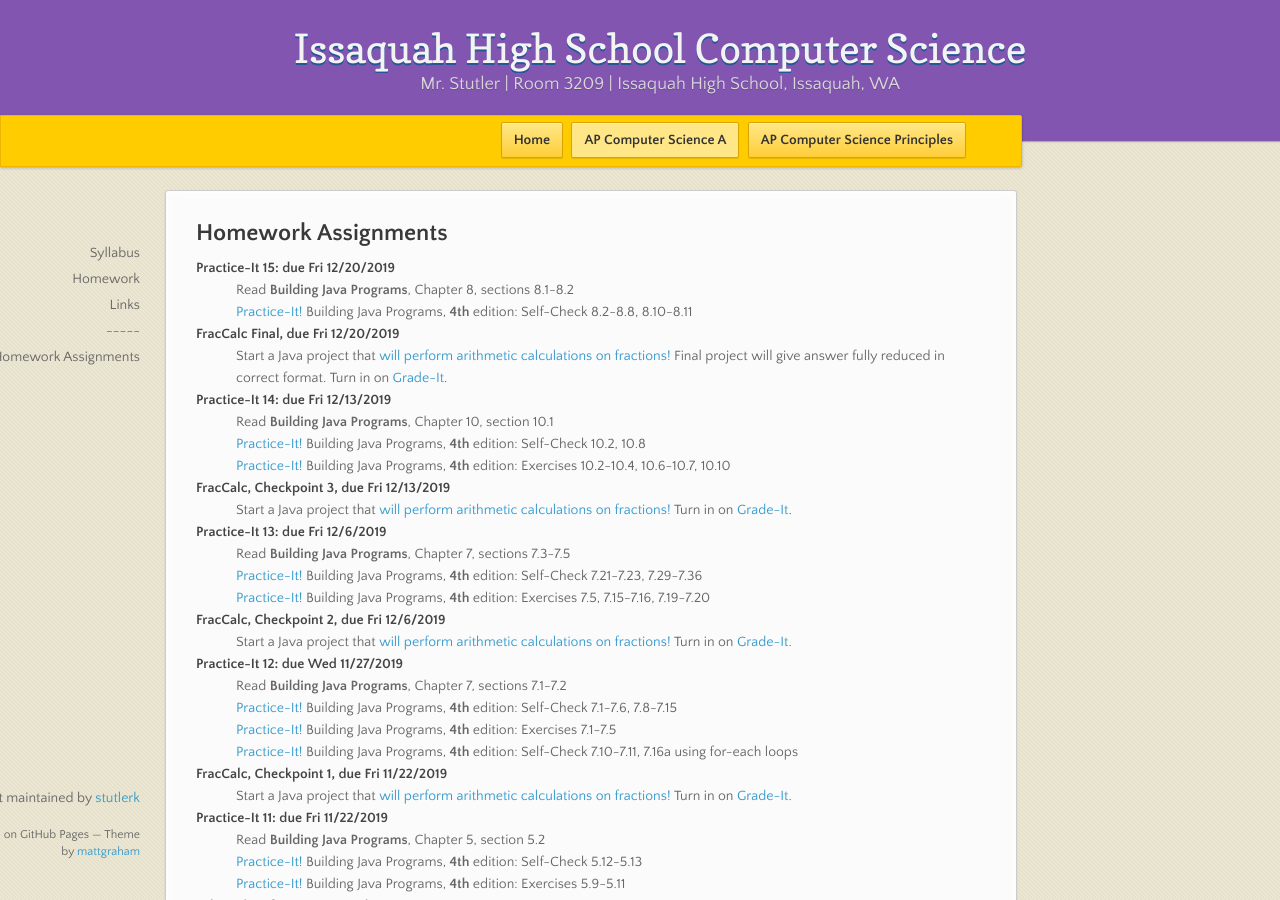
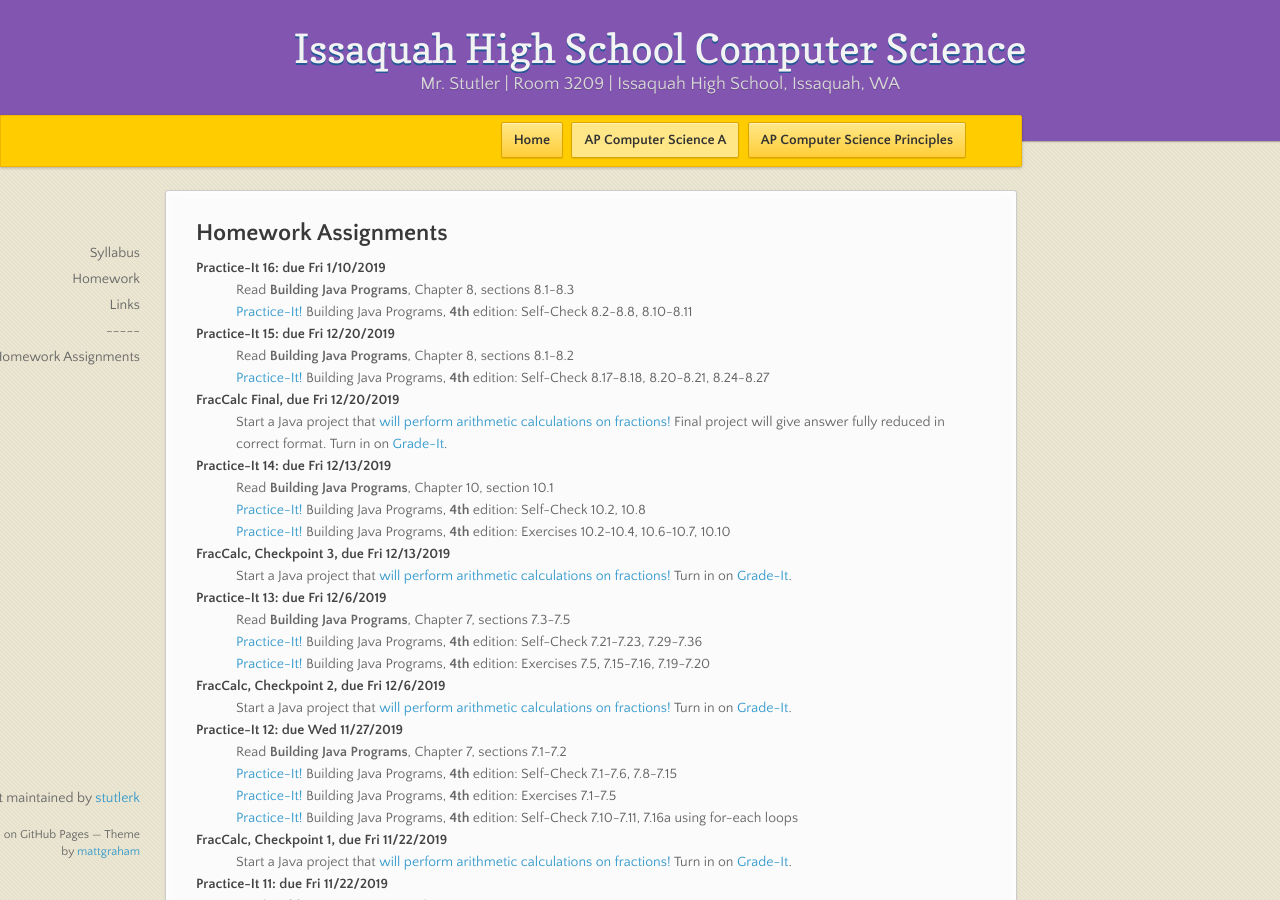
Before and after one commit to stutlerk/ihs-website, a Jekyll site: the page built from _apcsa/homework.html, in a window 1280 px wide and 900 px high. Built offline with Jekyll 4.4.1, drawn with Linux system fonts in a browser that asks for light colours; nearby versions of some CDN libraries.

Commit message:
Update homework.html

```diff
--- a/_apcsa/homework.html
+++ b/_apcsa/homework.html
@@ -11,9 +11,14 @@ layout: course
     <dd><a href="https://issaquahwednet-my.sharepoint.com/personal/stutlerk_issaquah_wednet_edu/_layouts/15/guestaccess.aspx?docid=00f746ca063ec4fe89aaef3ed6d400941&authkey=AeHXKIjD7VBW10XG1QzwDCU">Computer history report assignment</a></dd>
     -->
 
+    <dt>Practice-It 16: due Fri 1/10/2019</dt>
+    <dd>Read <b>Building Java Programs</b>, Chapter 8, sections 8.1-8.3</dd>
+    <dd><a href="https://practiceit.cs.washington.edu/" target="_blank">Practice-It!</a> Building Java Programs, <b>4th</b> edition: Self-Check 8.2-8.8, 8.10-8.11</dd>
+    <!-- <dd><a href="https://practiceit.cs.washington.edu/" target="_blank">Practice-It!</a> Building Java Programs, <b>4th</b> edition: Exercises 10.2-10.4, 10.6-10.7, 10.10</dd> -->
+
     <dt>Practice-It 15: due Fri 12/20/2019</dt>
     <dd>Read <b>Building Java Programs</b>, Chapter 8, sections 8.1-8.2</dd>
-    <dd><a href="https://practiceit.cs.washington.edu/" target="_blank">Practice-It!</a> Building Java Programs, <b>4th</b> edition: Self-Check 8.2-8.8, 8.10-8.11</dd>
+    <dd><a href="https://practiceit.cs.washington.edu/" target="_blank">Practice-It!</a> Building Java Programs, <b>4th</b> edition: Self-Check 8.17-8.18, 8.20-8.21, 8.24-8.27</dd>
     <!-- <dd><a href="https://practiceit.cs.washington.edu/" target="_blank">Practice-It!</a> Building Java Programs, <b>4th</b> edition: Exercises 10.2-10.4, 10.6-10.7, 10.10</dd> -->
 
     <dt>FracCalc Final, due Fri 12/20/2019</dt>
```
